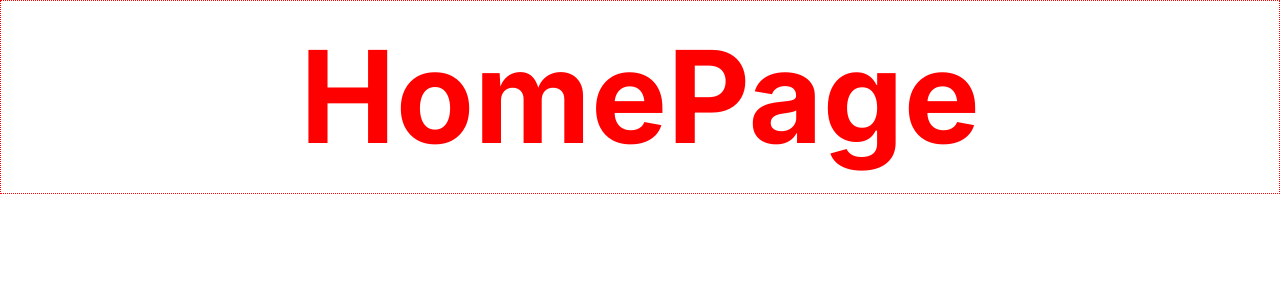
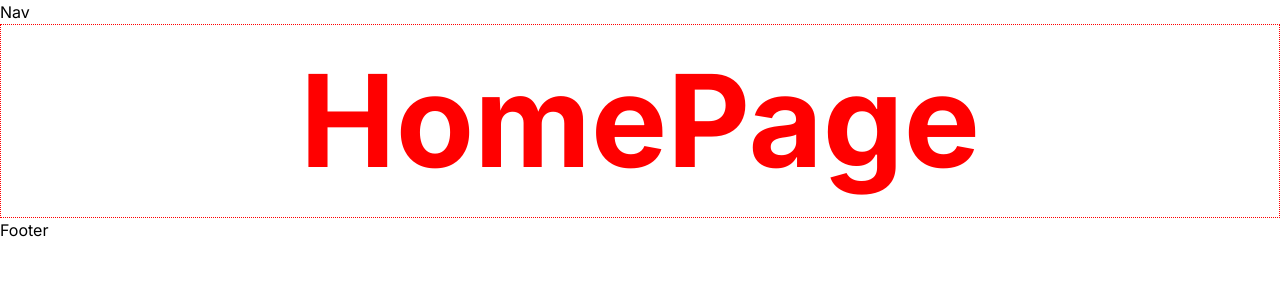
Before and after one commit to bcimbali/my-site-2, a Next.js app: page / in a window 1280 px wide. Shown: the top 300 px of the page. Built offline with nearby package versions, Linux system fonts and the light colour scheme.

Commit message:
feat(component): add global PageContainer

```diff
--- a/src/app/layout.tsx
+++ b/src/app/layout.tsx
@@ -3,6 +3,7 @@ import { Inter } from 'next/font/google';
 import './globals.css';
 import StyledComponentsRegistry from '@/lib/registry';
 import ThemeProvider from '@/app/theme-provider';
+import PageContainer from '@/components/PageContainer';
 
 const inter = Inter({ subsets: ['latin'] });
 
@@ -14,11 +15,13 @@ export const metadata: Metadata = {
 export default function RootLayout({ children }: { children: React.ReactNode }) {
   return (
     <html lang="en">
-      <body className={inter.className}>
-        <StyledComponentsRegistry>
-          <ThemeProvider>{children}</ThemeProvider>
-        </StyledComponentsRegistry>
-      </body>
+      <StyledComponentsRegistry>
+        <ThemeProvider>
+          <body className={inter.className}>
+            <PageContainer>{children}</PageContainer>
+          </body>
+        </ThemeProvider>
+      </StyledComponentsRegistry>
     </html>
   );
 }
--- /dev/null
+++ b/src/components/PageContainer/index.tsx
@@ -0,0 +1,13 @@
+import React from 'react';
+
+const PageContainer = ({ children }: { children: React.ReactNode }) => {
+  return (
+    <>
+      <nav>Nav</nav>
+      <main>{children}</main>
+      <footer>Footer</footer>
+    </>
+  );
+};
+
+export default PageContainer;
```
